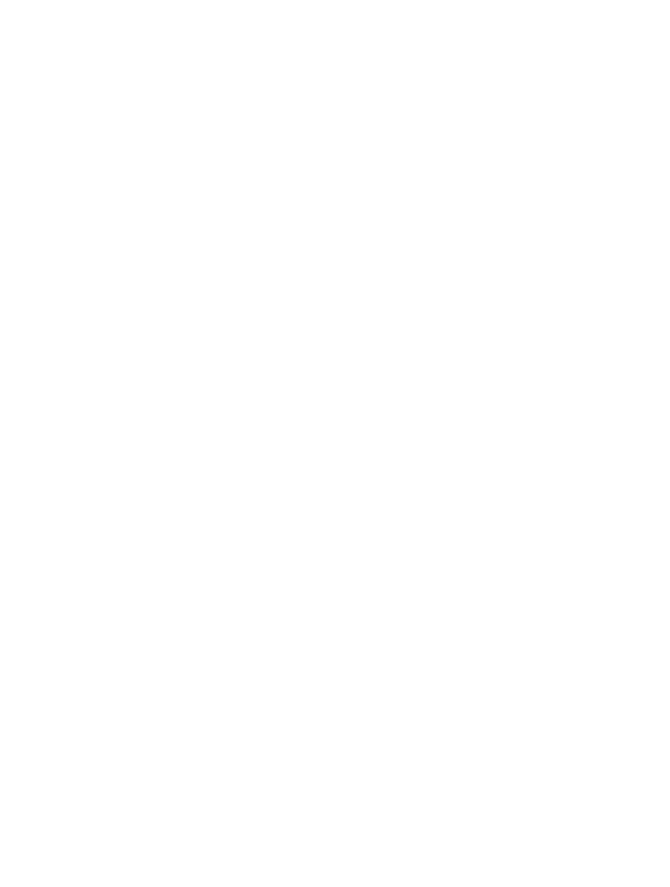
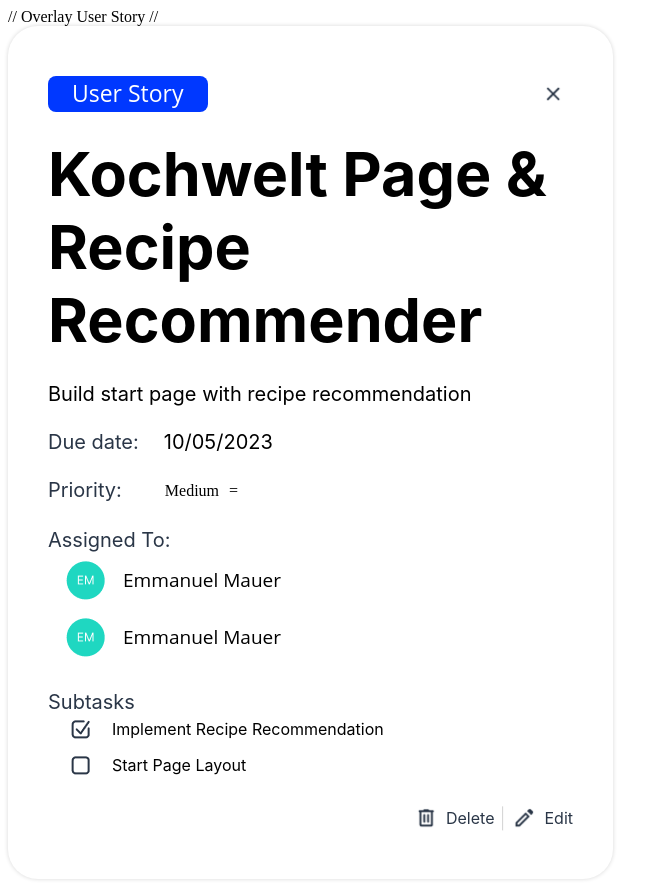
Before and after one commit to D4t3ck/Join, a plain HTML site: page overlay.html in a window 1280 px wide. Shown: the whole page, without its empty margins (0-670 px from the left). Before the commit the page ends 800 px from the top, so only its background shows below. Drawn offline with Linux system fonts and the light colour scheme.

Commit message:
added Overlay.html + css

```diff
--- a/assets/css/overlay.css
+++ b/assets/css/overlay.css
@@ -0,0 +1,252 @@
+.overlay {
+    display: flex;
+    width: 525px;
+    padding: 48px 40px;
+    flex-direction: column;
+    align-items: flex-end;
+    gap: 24px;
+    border-radius: 30px;
+    background: #FFF;
+
+    /* nuevo */
+    box-shadow: 0px 0px 4px 0px rgba(0, 0, 0, 0.16);
+}
+
+.overlay_header {
+    display: flex;
+    justify-content: space-between;
+    align-items: center;
+    align-self: stretch;
+}
+
+.overlay_user_task {
+    display: flex;
+    padding: 4px 24px;
+    align-items: flex-start;
+    gap: 10px;
+    border-radius: 8px;
+    background: #0038FF;
+    color: #FFF;
+
+    /* Version 2/t5 */
+    font-family: "Open Sans";
+    font-size: 23px;
+    font-style: normal;
+    font-weight: 400;
+    line-height: 120%; /* 27.6px */
+}
+
+.close {
+    display: flex;
+    width: 32px;
+    height: 32px;
+    padding: 4px;
+    justify-content: center;
+    align-items: center;
+    border-radius: 56px;
+}
+
+.closeIcon {
+    width: 24px;
+    height: 24px;
+    flex-shrink: 0;
+}
+
+h1 {
+    align-self: stretch;
+    color: var(--black, #000);
+
+    /* Version 2/t1 */
+    font-family: Inter;
+    font-size: 61px;
+    font-style: normal;
+    font-weight: 700;
+    line-height: 120%; /* 73.2px */
+    margin: 0;
+}
+
+.overlay_text {
+    align-self: stretch;
+    color: var(--black, #000);
+
+    /* Version 2/t6 */
+    font-family: Inter;
+    font-size: 20px;
+    font-style: normal;
+    font-weight: 400;
+    line-height: 120%; /* 24px */
+}
+
+.overlay_flex_field {
+    display: flex;
+    align-items: flex-start;
+    gap: 25px;
+    align-self: stretch;
+}
+
+.due_date {
+    color: var(--Version-2-main-color, #2A3647);
+
+    /* Version 2/t6 */
+    font-family: Inter;
+    font-size: 20px;
+    font-style: normal;
+    font-weight: 400;
+    line-height: 120%; /* 24px */
+}
+
+.date {
+    color: var(--black, #000);
+
+    /* Version 2/t6 */
+    font-family: Inter;
+    font-size: 20px;
+    font-style: normal;
+    font-weight: 400;
+    line-height: 120%; /* 24px */
+}
+
+.overlay_priority {
+    display: flex;
+    padding: 4px 18px;
+    justify-content: center;
+    align-items: center;
+    gap: 10px;
+    border-radius: 10px;
+}
+
+.priority {
+    display: flex;
+    padding: 4px 18px;
+    justify-content: center;
+    align-items: center;
+    gap: 10px;
+}
+
+.stretch {
+    align-self: stretch;
+}
+
+.overlay_assigned_to {
+    align-self: stretch;
+    color: var(--Version-2-main-color, #2A3647);
+
+    /* Version 2/t6 */
+    font-family: Inter;
+    font-size: 20px;
+    font-style: normal;
+    font-weight: 400;
+    line-height: 120%; /* 24px */
+}
+
+.assigned_to_container {
+    display: flex;
+    padding: 7px 16px;
+    justify-content: space-between;
+    align-items: center;
+    align-self: stretch;
+    border-radius: 10px;
+}
+
+.assigned_to_field {
+    display: flex;
+    align-items: center;
+    gap: 16px;
+}
+
+.user_img {
+    display: flex;
+    justify-content: center;
+    align-items: center;
+    gap: 10px;
+}
+
+.user_name{
+    color: #000;
+
+    /* Version 2/t6 */
+    font-family: "Open Sans";
+    font-size: 19px;
+    font-style: normal;
+    font-weight: 400;
+    line-height: 120%; /* 22.8px */
+}
+
+.overlay_subtasks {
+    align-self: stretch;
+    color: var(--Version-2-main-color, #2A3647);
+
+    /* Version 2/t6 */
+    font-family: Inter;
+    font-size: 20px;
+    font-style: normal;
+    font-weight: 400;
+    line-height: 120%; /* 24px */
+}
+
+.subtasks_check {
+    display: flex;
+    flex-direction: column;
+    align-items: flex-start;
+    gap: 4px;
+    align-self: stretch;
+}
+
+.subtask {
+    display: flex;
+    height: 32px;
+    padding: 0px 16px;
+    align-items: center;
+    gap: 16px;
+}
+
+.subtasks_check_field {
+    display: flex;
+    width: 24px;
+    height: 24px;
+    padding: 4px;
+    justify-content: center;
+    align-items: center;
+}
+
+.subtasks_check_text {
+    color: #000;
+
+    /* Version 2/body */
+    font-family: Inter;
+    font-size: 16px;
+    font-style: normal;
+    font-weight: 400;
+    line-height: 120%; /* 19.2px */
+}
+
+.overlay_edit {
+    display: flex;
+    align-self: flex-end;
+    justify-content: space-between;
+    gap: 8px;
+}
+
+.edit_area {
+    display: flex;
+    justify-content: center;
+    align-items: center;
+    gap: 8px;
+
+}
+
+.edit_area_img {
+    width: 24px;
+    height: 24px;
+}
+
+.edit_text {
+    color: var(--Version-2-main-color, #2A3647);
+
+    /* Version 2/body */
+    font-family: Inter;
+    font-size: 16px;
+    font-style: normal;
+    font-weight: 400;
+    line-height: 120%; /* 19.2px */
+}
--- a/overlay.html
+++ b/overlay.html
@@ -1,11 +1,81 @@
 <!DOCTYPE html>
 <html lang="en">
-<head>
-    <meta charset="UTF-8">
-    <meta name="viewport" content="width=device-width, initial-scale=1.0">
+  <head>
+    <meta charset="UTF-8" />
+    <meta name="viewport" content="width=device-width, initial-scale=1.0" />
     <title>Overlay</title>
-</head>
-<body>
-
-</body>
+    <link rel="stylesheet" href="assets/css/overlay.css" />
+  </head>
+  <body>
+    // Overlay User Story //
+    <section class="overlay">
+      <div class="overlay_header">
+        <span class="overlay_user_task">User Story</span>
+        <span class="close"
+          ><img
+            class="closeIcon"
+            src="./assets/img/img_summary/close.png"
+            alt=""
+        /></span>
+      </div>
+      <h1>Kochwelt Page & Recipe Recommender</h1>
+      <span class="overlay_text"
+        >Build start page with recipe recommendation</span
+      >
+      <div class="overlay_flex_field">
+        <div class="due_date">Due date:</div>
+        <div class="date">10/05/2023</div>
+      </div>
+      <div class="overlay_flex_field">
+        <div class="due_date">Priority:</div>
+        <div class="overlay_priority">
+          <div class="Priority">Medium</div>
+          <div>=</div>
+        </div>
+      </div>
+      <div class="stretch">
+        <div class="overlay_assigned_to">Assigned To:</div>
+        <div class="assigned_to_container">
+          <div class="assigned_to_field">
+            <div class="user_img">
+              <img src="./assets/img/img_summary/profilImg.png" alt="" />
+            </div>
+            <div class="user_name">Emmanuel Mauer</div>
+          </div>
+        </div>
+        <div class="assigned_to_container">
+          <div class="assigned_to_field">
+            <div class="user_img">
+              <img src="./assets/img/img_summary/profilImg.png" alt="" />
+            </div>
+            <div class="user_name">Emmanuel Mauer</div>
+          </div>
+        </div>
+      </div>
+      <div class="stretch">
+        <div class="overlay_subtasks">Subtasks</div>
+        <div class="subtasks_check">
+            <div class="subtask">
+                <div class="subtasks_check_field"><img src="./assets/img/img_summary/Checkbuttonfill.png" alt=""></div>
+                <span class="subtasks_check_text">Implement Recipe Recommendation</span>
+            </div>
+            <div class="subtask">
+                <div class="subtasks_check_field"><img src="./assets/img/img_summary/Checkbuttonempty.png" alt=""></div>
+                <span class="subtasks_check_text">Start Page Layout</span>
+            </div>
+        </div>
+      </div>
+      <div class="overlay_edit">
+        <div class="edit_area">
+            <img class="edit_area_img" src="./assets/img/img_summary/delete.png" alt="">
+            <span class="edit_text">Delete</span>
+        </div>
+        <img src="./assets/img/img_summary/Vector.png" alt="">
+        <div class="edit_area">
+            <img class="edit_area_img" src="./assets/img/img_summary/edit.png" alt="">
+            <span class="edit_text">Edit</span>
+        </div>
+      </div>
+    </section>
+  </body>
 </html>
```
Also changed, not shown: assets/img/img_summary/Checkbuttonempty.png (added), assets/img/img_summary/Checkbuttonfill.png (added), assets/img/img_summary/Vector.png (added), assets/img/img_summary/close.png (added), assets/img/img_summary/delete.png (added), assets/img/img_summary/edit.png (added), assets/img/img_summary/profilImg.png (added), 3 other files.
